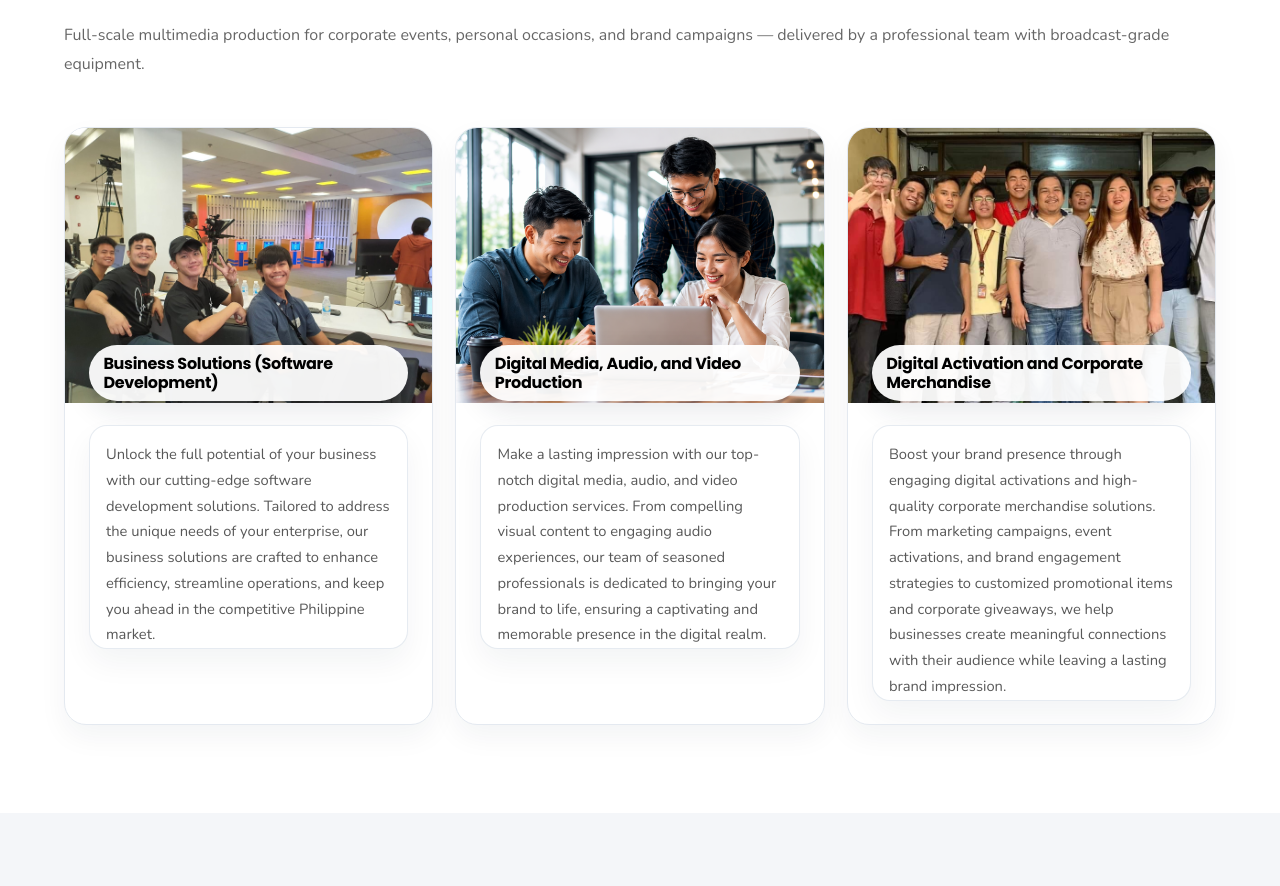
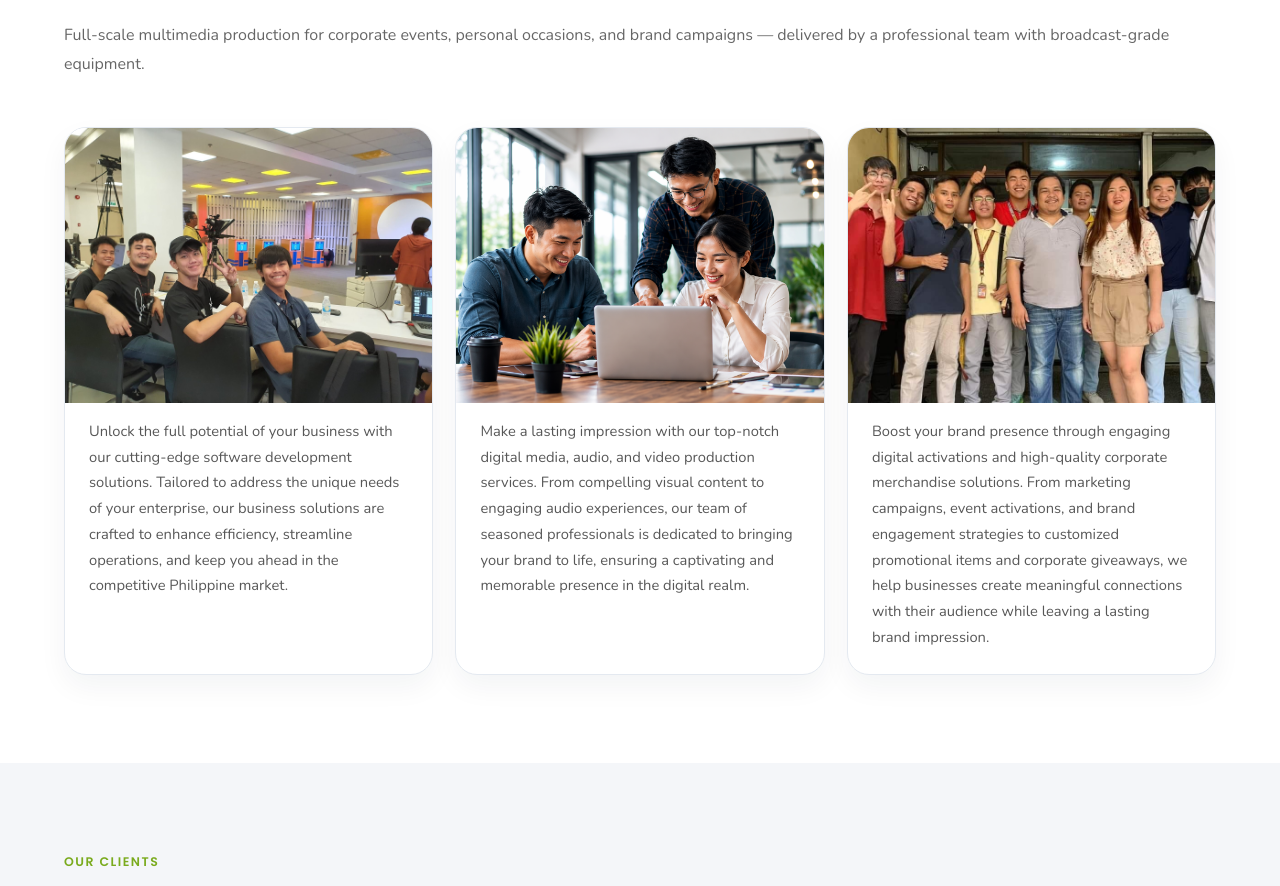
Before and after one commit to Joefhanie/nlpbds-site, a Next.js app: page / in a window 1280 px wide. Shown: the part 900-1786 px from the top of the page. Built offline with nearby package versions, Linux system fonts and the light colour scheme.

Commit message:
fixed services card titles

```diff
--- a/app/components/service-grid.tsx
+++ b/app/components/service-grid.tsx
@@ -34,7 +34,7 @@ export function ServiceGrid({
               />
             </div>
             <div className="service-copy">
-              <h3>{service.cardTitle ?? service.title}</h3>
+              <h3 className="service-card-title">{service.cardTitle ?? service.title}</h3>
               <p>{service.description}</p>
             </div>
           </article>
--- a/app/globals.css
+++ b/app/globals.css
@@ -372,6 +372,8 @@ h1, h2, h3, h4, h5, h6 {
 }
 
 .service-card {
+  display: flex;
+  flex-direction: column;
   background: var(--white);
   border: 1px solid var(--border);
   border-radius: 22px;
@@ -406,41 +408,40 @@ h1, h2, h3, h4, h5, h6 {
   filter: saturate(1.02);
 }
 
+.service-card-title {
+  margin: 0;
+  max-height: 0;
+  overflow: hidden;
+  opacity: 0;
+  transform: translateY(-6px);
+  display: block;
+  padding: 0 1rem;
+  font-size: 1rem;
+  font-weight: 700;
+  color: #000000;
+  transition: opacity 0.22s ease, transform 0.22s ease, max-height 0.22s ease, padding 0.22s ease, margin 0.22s ease;
+}
+
+.service-card:hover .service-card-title,
+.service-card-link:focus-visible .service-card-title {
+  max-height: 4rem;
+  margin-bottom: 0.75rem;
+  padding: 0.55rem 1rem 0;
+  opacity: 1;
+  transform: translateY(0);
+}
+
 .service-copy {
   position: relative;
   z-index: 2;
-  margin-top: -3.6rem;
-  padding: 0 1.5rem 1.45rem;
-  display: flex;
-  flex-direction: column;
-  gap: 0.75rem;
-}
-
-.service-copy h3 {
-  display: flex;
-  align-items: center;
-  margin: 0 0 0.75rem;
-  min-height: 3.25rem;
-  padding: 0.55rem 0.9rem;
-  border-radius: 999px;
-  background: rgba(255, 255, 255, 0.94);
-  box-shadow: 0 10px 28px rgba(25, 36, 54, 0.1);
-  font-size: 1rem;
-  font-weight: 700;
-  color: #000000;
-  max-width: 100%;
+  padding: 1rem 1.5rem 1.45rem;
 }
 
 .service-copy p {
   margin: 0;
-  padding: 1rem 1rem 0;
   color: rgba(0, 0, 0, 0.66);
   font-size: 0.92rem;
   line-height: 1.75;
-  background: var(--white);
-  border-radius: 18px;
-  border: 1px solid rgba(228, 233, 240, 0.9);
-  box-shadow: 0 14px 30px rgba(25, 36, 54, 0.05);
 }
 
 /* ─── Service detail pages ────────────────────────────────── */
```
